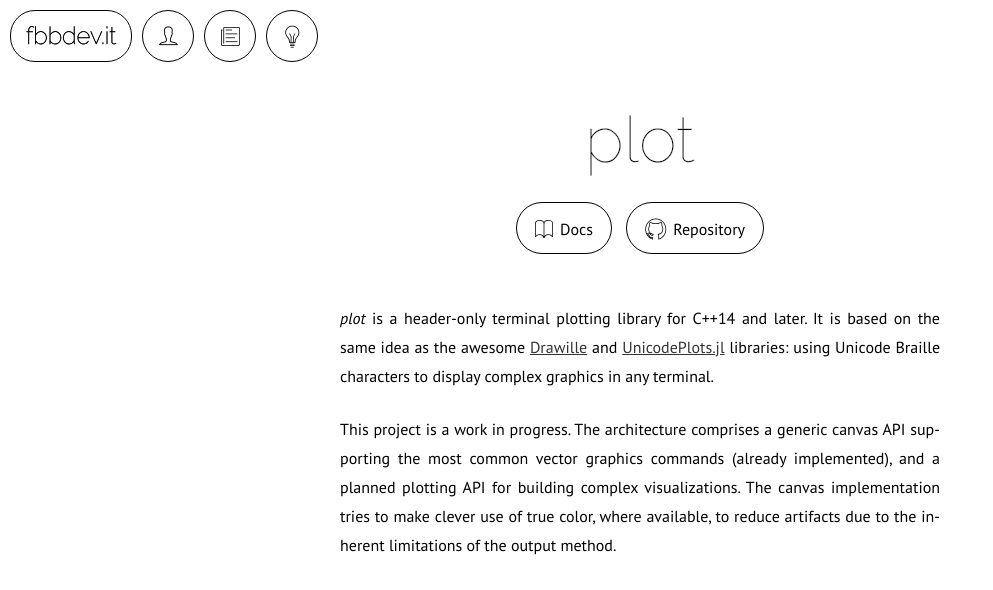
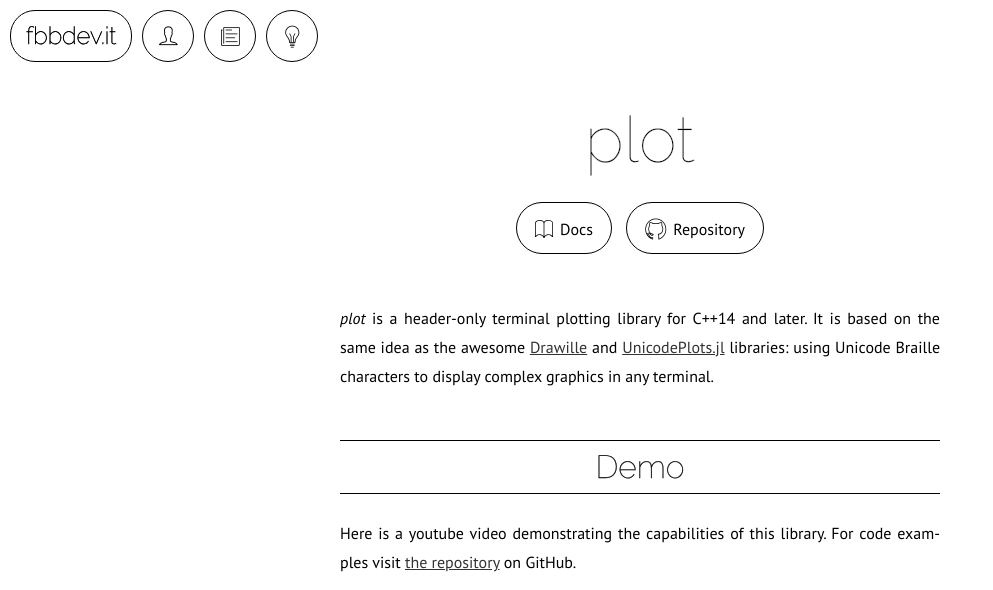
Before and after one commit to fbbdev/fbbdev.github.io, a Jekyll site: the page built from _projects/plot.md, in a window 1280 px wide and 1400 px high. Shown: the top 590 px of the window, without its empty margins (0-993 px from the left). Built offline with Jekyll 4.4.1, drawn with Linux system fonts in a browser that asks for light colours; some of the changed text lies outside the part shown.

Commit message:
Cleanup some project pages

```diff
--- a/_projects/plot.md
+++ b/_projects/plot.md
@@ -37,6 +37,18 @@
 and [UnicodePlots.jl](https://github.com/JuliaPlots/UnicodePlots.jl) libraries:
 using Unicode Braille characters to display complex graphics in any terminal.
 
+## Demo
+
+Here is a youtube video demonstrating the capabilities of this library. For code
+examples visit [the repository](https://github.com/fbbdev/plot/tree/master/examples)
+on GitHub.
+
+<figure id="video">
+  <iframe width="560" height="315" src="https://www.youtube-nocookie.com/embed/7WG6xP5MIe4" title="YouTube video player" frameborder="0" allow="accelerometer; autoplay; clipboard-write; encrypted-media; gyroscope; picture-in-picture; web-share" allowfullscreen></iframe>
+</figure>
+
+## Project status
+
 This project is a work in progress. The architecture comprises a generic canvas
 API supporting the most common vector graphics commands (already implemented),
 and a planned plotting API for building complex visualizations. The canvas
@@ -51,13 +63,3 @@
 fonts is generally spotty and unreliable.
 
 _plot_ is distributed under the open source [MIT license](https://github.com/fbbdev/plot/blob/master/LICENSE).
-
-## Demo
-
-Here is a youtube video demonstrating the capabilities of this library. For code
-examples visit [the repository](https://github.com/fbbdev/plot/tree/master/examples)
-on GitHub.
-
-<figure id="video">
-  <iframe width="560" height="315" src="https://www.youtube-nocookie.com/embed/7WG6xP5MIe4" title="YouTube video player" frameborder="0" allow="accelerometer; autoplay; clipboard-write; encrypted-media; gyroscope; picture-in-picture; web-share" allowfullscreen></iframe>
-</figure>
```
Also changed, not shown: _projects/turing.md (+3 -3 lines).
